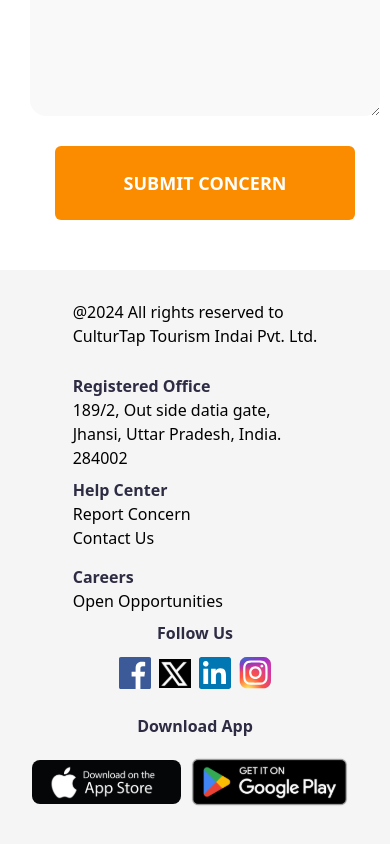
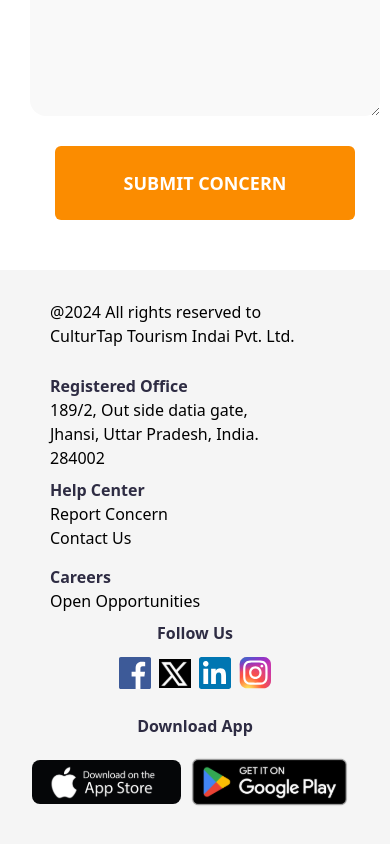
Before and after one commit to vpwr2004/CulturTap, a React (Create React App) app in the folder frontend/: page /contact/report in a window 390 px wide. Shown: the part 1262-2106 px from the top of the page. Built offline with nearby package versions, Linux system fonts and the light colour scheme.

Commit message:
commited

```diff
--- a/frontend/src/components/footer/Footer.js
+++ b/frontend/src/components/footer/Footer.js
@@ -12,7 +12,7 @@ const Footer = () => {
 
     return (
         <div className='w-[100%] flex max-lg:flex-col  max-lg:items-center lg:justify-between lg:pl-[180px] lg:pr-[150px] mt-[50px] pb-[30px] pt-[30px] bg-[#f5f5f5]'>
-            <div className='w-full lg:w-1/2 flex max-sm:flex-col max-sm:items-center  max-sm:gap-4 lg:justify-between justify-evenly'>
+            <div className='w-full lg:w-1/2 flex max-sm:flex-col max-sm:pl-[50px]  max-sm:gap-4 lg:justify-between justify-evenly'>
                 <div className=''>
                     <p>@2024 All rights reserved to </p>
                     <p> CulturTap Tourism Indai Pvt. Ltd.</p>
```
